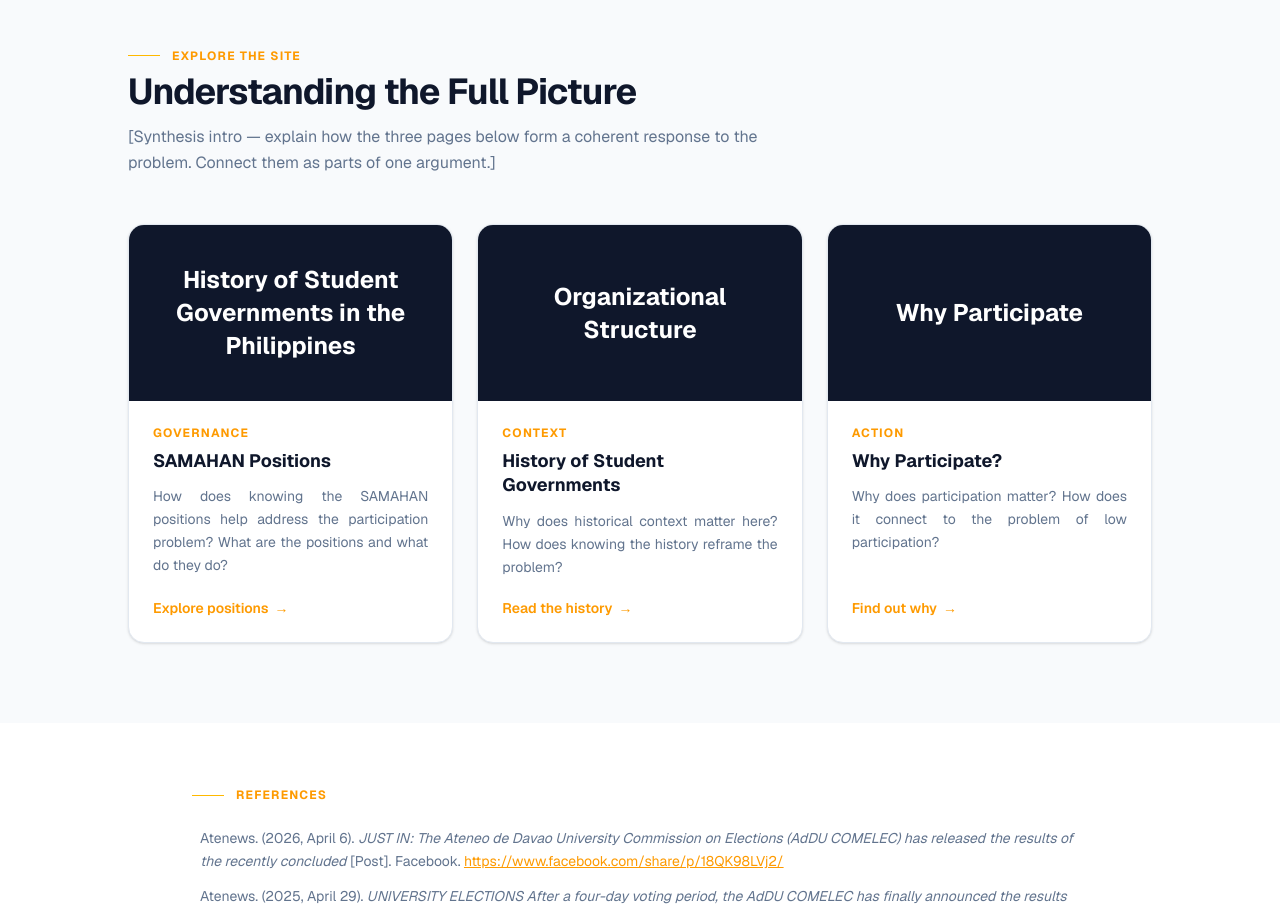
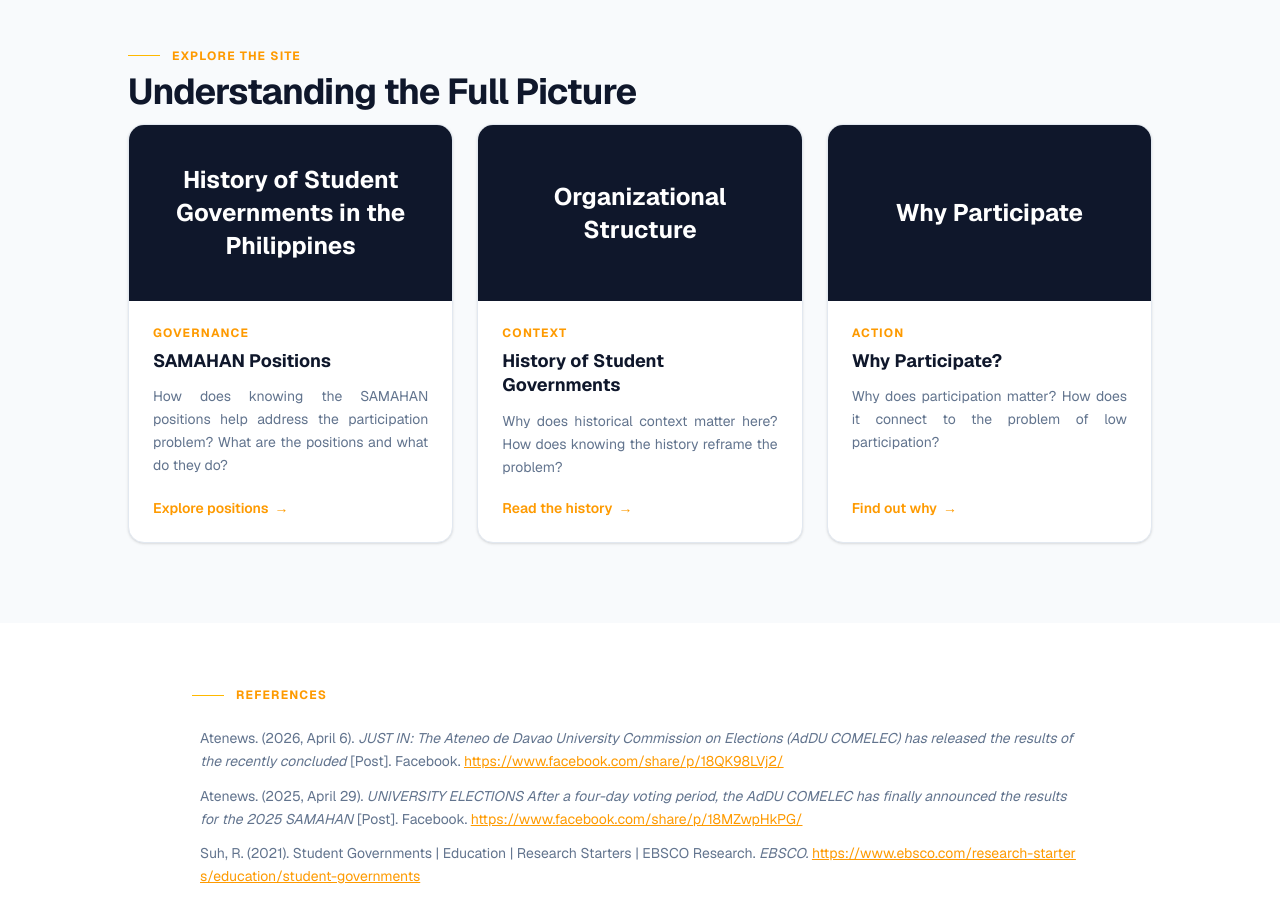
Before and after one commit to MuhasinBiruar/The-Round-Table-A-Student-Government-Hub, a Next.js app: page / in a window 1280 px wide. Shown: the part 1780-2691 px from the top of the page. Built offline with nearby package versions, Linux system fonts and the light colour scheme.

Commit message:
chore: removed extra unused paragraph

```diff
--- a/app/page.tsx
+++ b/app/page.tsx
@@ -173,14 +173,6 @@ export default function HomePage() {
           <h2 className="text-3xl md:text-4xl font-bold text-slate-900 mb-3 tracking-tight">
             Understanding the Full Picture
           </h2>
-          <p className="text-slate-500 mb-12 max-w-2xl leading-relaxed">
-            {/*
-              TODO: 2–3 sentence synthesis — how do the three sections together address
-              the problem of low student participation?
-            */}
-            [Synthesis intro — explain how the three pages below form a coherent response
-            to the problem. Connect them as parts of one argument.]
-          </p>
 
           <div className="grid md:grid-cols-3 gap-6">
             {[
```
